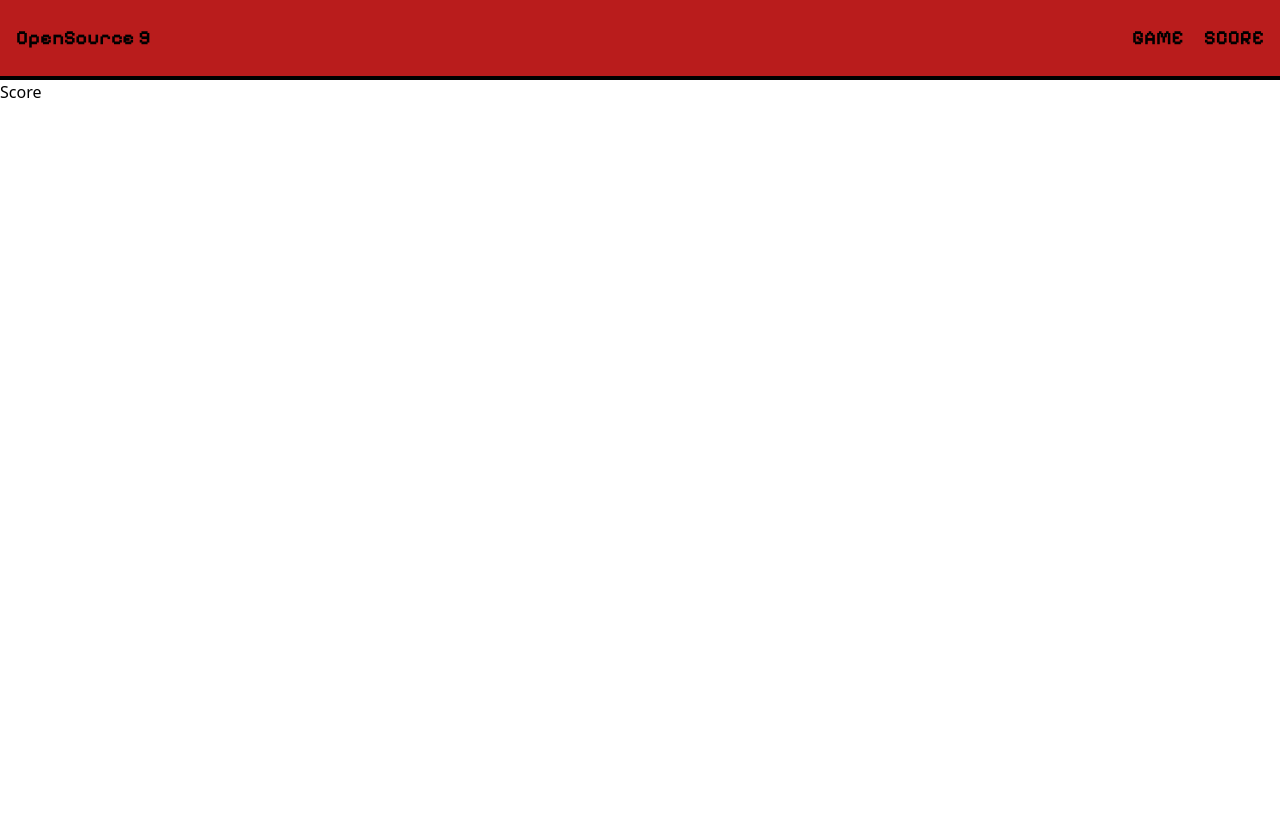
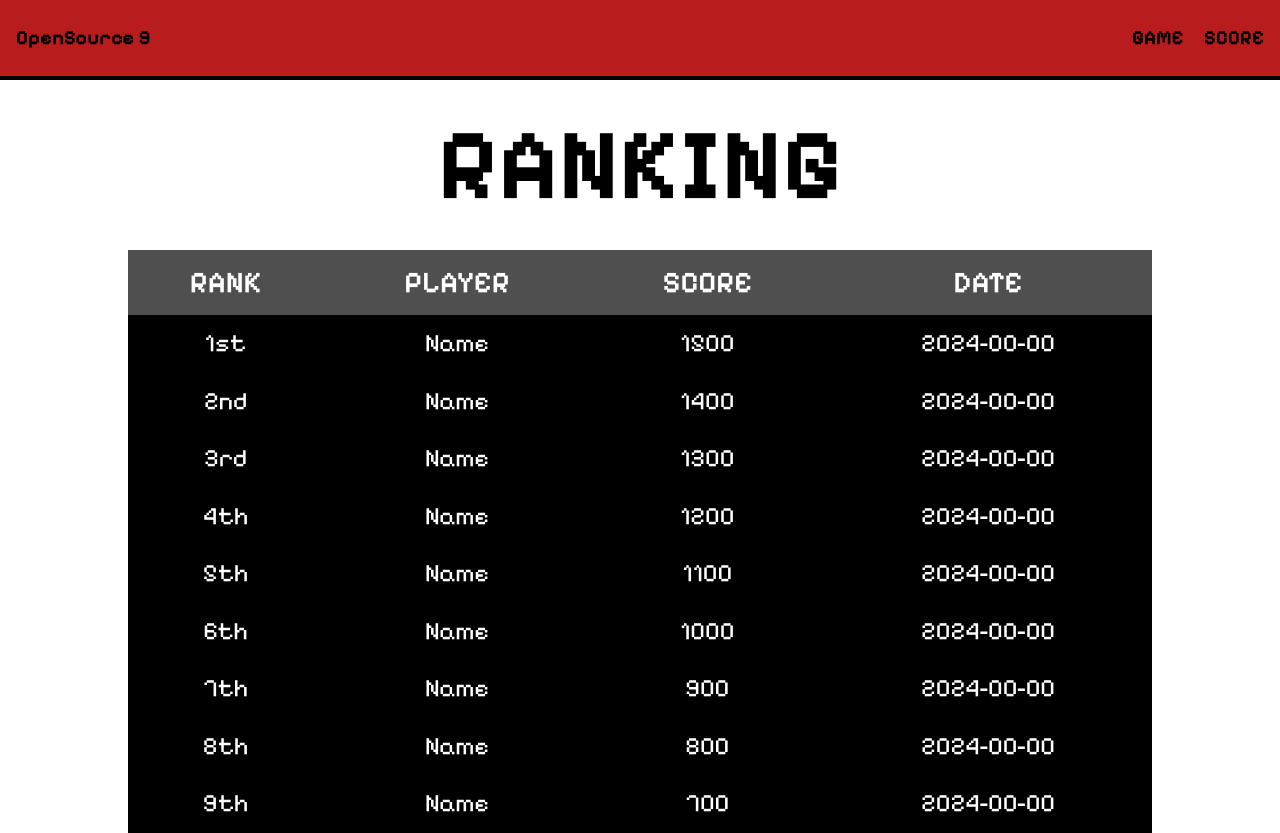
Before and after one commit to OpenSource-9/OpenSource-9, a Next.js app: page / in a window 1280 px wide. Both pictures are taken after a click on the button "SCORE". Before the commit the page ends 800 px from the top, so only its background shows below. Built offline with nearby package versions, Linux system fonts and the light colour scheme.

Commit message:
feat: Score에 리더보드 생성

```diff
--- a/components/Score.jsx
+++ b/components/Score.jsx
@@ -1,4 +1,57 @@
+import { useState } from "react";
+import './Score_style.css';
 export const ScoreBoard=()=>{
-return <>Score</>
+
+    const [Player,setPlayer] = useState([  /* Player 정보가 담긴 배열 */
+        { rank: 1, name: 'Name', score: 1500, date: '2024-00-00'},
+        { rank: 2, name: 'Name', score: 1400, date: '2024-00-00'},
+        { rank: 3, name: 'Name', score: 1300, date: '2024-00-00'},
+        { rank: 4, name: 'Name', score: 1200, date: '2024-00-00'},
+        { rank: 5, name: 'Name', score: 1100, date: '2024-00-00'},
+        { rank: 6, name: 'Name', score: 1000, date: '2024-00-00'},
+        { rank: 7, name: 'Name', score: 900, date: '2024-00-00'},
+        { rank: 8, name: 'Name', score: 800, date: '2024-00-00'},
+        { rank: 9, name: 'Name', score: 700, date: '2024-00-00'},
+
+    ]);
+
+
+return <>
+    <div className="leaderBoard">
+                <h1>RANKING</h1>
+                <table>
+                    <thead>
+                        <tr>
+                            <th>RANK</th>  {/* 순위표 attribute */}
+                            <th>PLAYER</th>
+                            <th>SCORE</th>
+                            <th>DATE</th>
+                        </tr>
+                    </thead>
+                    <tbody>
+                        {Player.map(p => (  /*Player 배열을 p로 탐색하기, rank를 키로 정함*/
+                            <tr key={p.rank}>
+                                <td>{p.rank}{단위(p.rank)}</td>
+                                <td>{p.name}</td>
+                                <td>{p.score}</td>
+                                <td>{p.date}</td>
+                            </tr>
+                        ))}
+                    </tbody>
+                </table>
+            </div>
+</>
+ function 단위(rank){/*등수에 맞는 단위를 붙여주는 함수*/
+    switch (rank) {
+        case 1:
+            return "st";
+        case 2:
+            return "nd";
+        case 3:
+            return "rd";
+        default:
+            return "th";
+    }
+}
 
 }
--- /dev/null
+++ b/components/Score_style.css
@@ -0,0 +1,37 @@
+h1{
+    font-family: 'PixelBold', sans-serif;
+    font-size: 100px;
+    text-align: center;
+    margin-top: 10px;
+    margin-bottom: 10px;
+    color: black;
+}
+table {
+    width: 80%;
+    margin-left: auto;
+    margin-right: auto;
+    margin-top: 10px;
+    background-color: black;
+}
+thead{
+    background-color: #4f4f4f;
+    color: #ffffff;
+}
+th{
+    font-family: "PixelSemiBold";
+    padding: 10px;
+    text-align: center;
+    font-size: 30px;
+    color: #ffffff;
+}
+td{
+    font-family: "PixelRegular";
+    padding: 10px;
+    text-align: center;
+    font-size: 25px;
+    color: #ffffff;
+}
+
+tbody tr:hover {
+    background-color: grey;
+}
```
